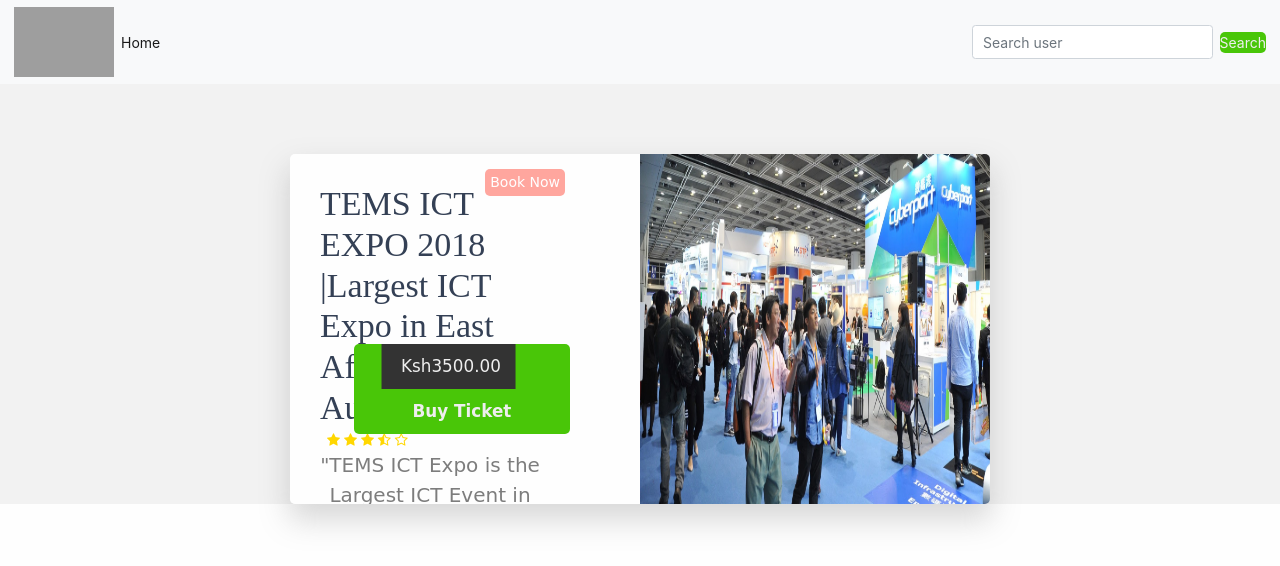
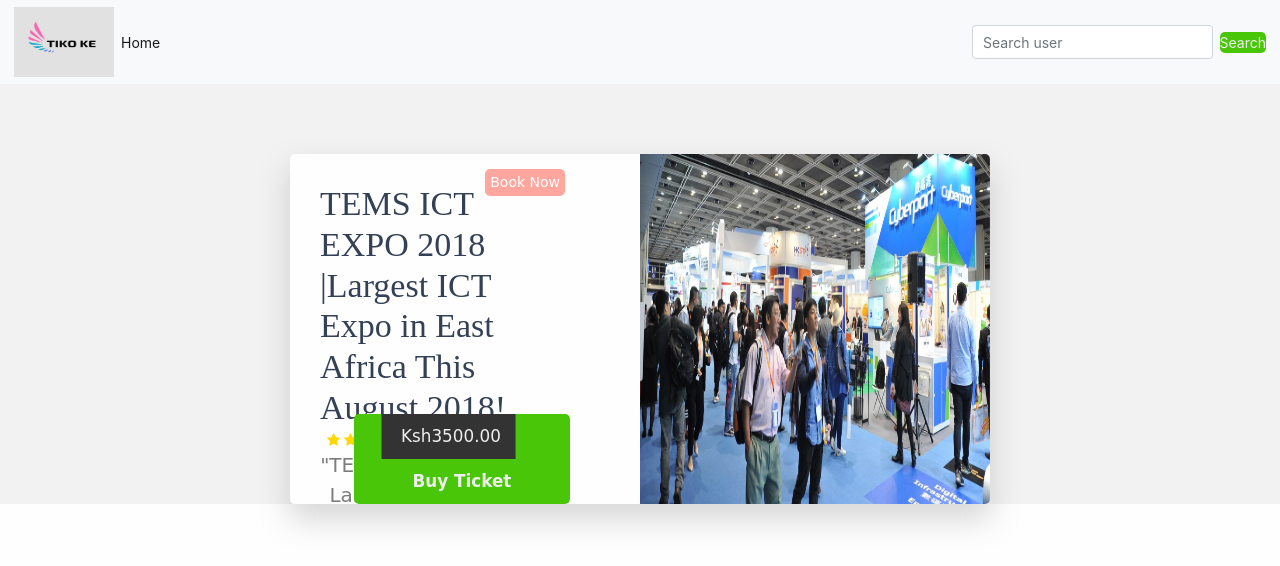
Before and after one commit to PatrickNgare/Tiko-Ke, a Django app: page /description/7 in a window 1280 px wide. Shown: the top 566 px of the page. Run offline with Django 3.2, Linux system fonts and the light colour scheme; a user stored in the database is signed in; data comes from the database, SQL or seed files in the repository; parts of the project's set-up code (start-up, migrations or seed data) failed here and were passed over; some libraries are stand-ins or nearby versions; some web fonts are replaced; grey boxes are pictures that could not be loaded.

Commit message:
added decs

```diff
--- a/TikoPro/TikoApp/static/css/desc.css
+++ b/TikoPro/TikoApp/static/css/desc.css
@@ -90,11 +90,10 @@ background: #DFC2F2;
 
 /* control */
 
-.control{
-	position: absolute;
-	bottom: 20%;
-	left: 22.8%;
-
+.control {
+    position: absolute;
+    bottom: 0%;
+    left: 22.8%;
 }
 /* the Button */
 .btn {
```
Also changed, not shown: TikoPro/TikoApp/migrations/0003_auto_20180321_1137.py (deleted), TikoPro/TikoApp/static/img/Tiko.jpg (added).
